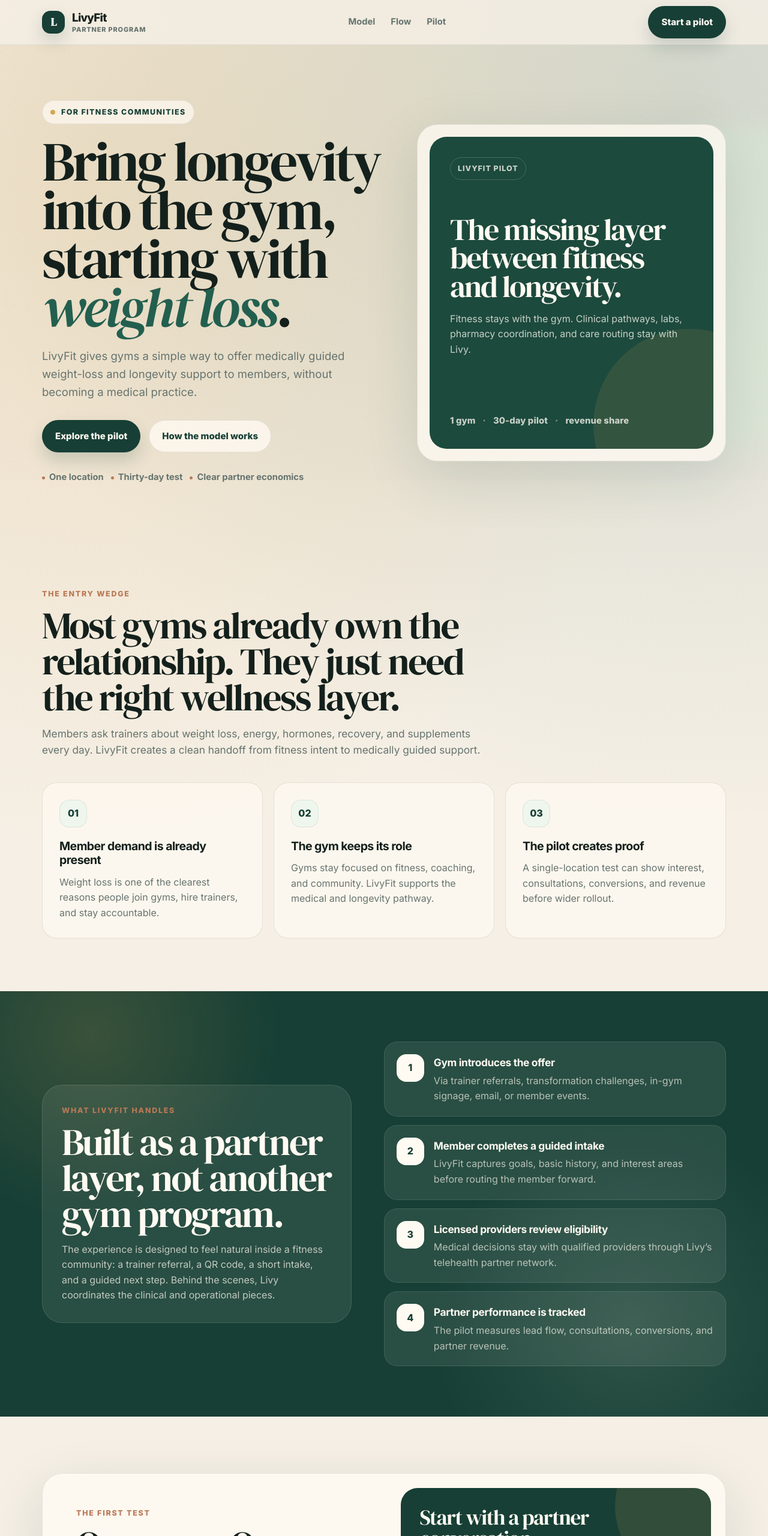
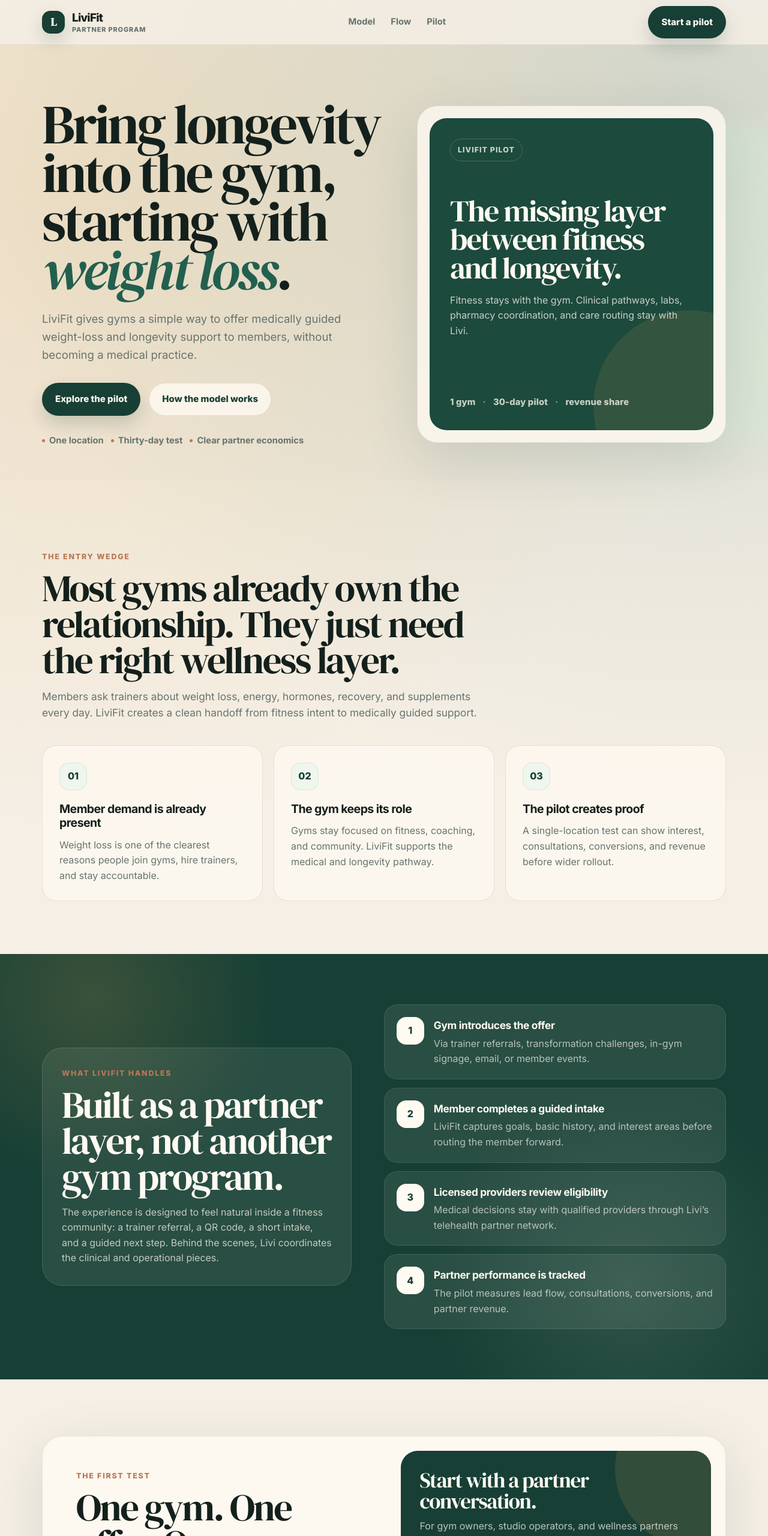
Before and after one commit to Shashank123-hub/livyfit-gyms, a plain HTML site: page index.html in a window 1280 px wide. Shown: the top 2560 px of the page at 60% size. Drawn offline with Linux system fonts and the light colour scheme.

```diff
--- a/index.html
+++ b/index.html
@@ -3,7 +3,7 @@
 <head>
   <meta charset="UTF-8" />
   <meta name="viewport" content="width=device-width, initial-scale=1.0" />
-  <title>LivyFit | Weight-Loss & Longevity Programs for Fitness Communities</title>
+  <title>LiviFit | Weight-Loss & Longevity Programs for Fitness Communities</title>
   <meta name="description" content="LivyFit helps fitness communities offer medically guided weight-loss and longevity programs through a simple partner model." />
 
   <link rel="preconnect" href="https://fonts.googleapis.com" />
@@ -699,7 +699,7 @@
       <div class="container nav-inner">
         <a href="#top" class="brand" aria-label="LivyFit home">
           <span class="brand-mark">L</span>
-          <span>LivyFit <small>Partner Program</small></span>
+          <span>LiviFit <small>Partner Program</small></span>
         </a>
         <div class="nav-links">
           <a href="#model">Model</a>
@@ -714,10 +714,9 @@
       <section class="hero">
         <div class="container hero-grid">
           <div>
-            <div class="eyebrow">For fitness communities</div>
             <h1>Bring longevity into the gym, starting with <span class="accent-word">weight loss</span>.</h1>
             <p class="hero-copy">
-              LivyFit gives gyms a simple way to offer medically guided weight-loss and longevity support to members, without becoming a medical practice.
+              LiviFit gives gyms a simple way to offer medically guided weight-loss and longevity support to members, without becoming a medical practice.
             </p>
             <div class="hero-actions">
               <a class="btn btn-primary" href="#apply">Explore the pilot</a>
@@ -732,11 +731,11 @@
 
           <aside class="visual-card" aria-label="LivyFit pilot card">
             <div class="visual-inner">
-              <div class="program-label">LivyFit Pilot</div>
+              <div class="program-label">LiviFit Pilot</div>
               <div>
                 <div class="visual-title">The missing layer between fitness and longevity.</div>
                 <p class="visual-copy">
-                  Fitness stays with the gym. Clinical pathways, labs, pharmacy coordination, and care routing stay with Livy.
+                  Fitness stays with the gym. Clinical pathways, labs, pharmacy coordination, and care routing stay with Livi.
                 </p>
               </div>
               <div class="mini-dashboard">
@@ -764,7 +763,7 @@
             <div class="kicker">The entry wedge</div>
             <h2>Most gyms already own the relationship. They just need the right wellness layer.</h2>
             <p class="lead">
-              Members ask trainers about weight loss, energy, hormones, recovery, and supplements every day. LivyFit creates a clean handoff from fitness intent to medically guided support.
+              Members ask trainers about weight loss, energy, hormones, recovery, and supplements every day. LiviFit creates a clean handoff from fitness intent to medically guided support.
             </p>
           </div>
 
@@ -777,7 +776,7 @@
             <article class="card">
               <div class="card-icon">02</div>
               <h3>The gym keeps its role</h3>
-              <p>Gyms stay focused on fitness, coaching, and community. LivyFit supports the medical and longevity pathway.</p>
+              <p>Gyms stay focused on fitness, coaching, and community. LiviFit supports the medical and longevity pathway.</p>
             </article>
             <article class="card">
               <div class="card-icon">03</div>
@@ -791,10 +790,10 @@
       <section class="story-band reveal" id="flow">
         <div class="container story-grid">
           <div class="story-box">
-            <div class="kicker">What LivyFit handles</div>
+            <div class="kicker">What LiviFit handles</div>
             <h2>Built as a partner layer, not another gym program.</h2>
             <p>
-              The experience is designed to feel natural inside a fitness community: a trainer referral, a QR code, a short intake, and a guided next step. Behind the scenes, Livy coordinates the clinical and operational pieces.
+              The experience is designed to feel natural inside a fitness community: a trainer referral, a QR code, a short intake, and a guided next step. Behind the scenes, Livi coordinates the clinical and operational pieces.
             </p>
           </div>
 
@@ -810,14 +809,14 @@
               <div class="path-num">2</div>
               <div>
                 <h3>Member completes a guided intake</h3>
-                <p>LivyFit captures goals, basic history, and interest areas before routing the member forward.</p>
+                <p>LiviFit captures goals, basic history, and interest areas before routing the member forward.</p>
               </div>
             </div>
             <div class="path-item">
               <div class="path-num">3</div>
               <div>
                 <h3>Licensed providers review eligibility</h3>
-                <p>Medical decisions stay with qualified providers through Livy’s telehealth partner network.</p>
+                <p>Medical decisions stay with qualified providers through Livi’s telehealth partner network.</p>
               </div>
             </div>
             <div class="path-item">
@@ -850,7 +849,7 @@
 
           <form class="form-card" id="apply" onsubmit="handleSubmit(event)">
             <h3>Start with a partner conversation.</h3>
-            <p>For gym owners, studio operators, and wellness partners exploring a LivyFit pilot.</p>
+            <p>For gym owners, studio operators, and wellness partners exploring a LiviFit pilot.</p>
 
             <div class="field">
               <label for="name">Name</label>
@@ -882,7 +881,7 @@
 
       <section class="closing reveal">
         <div class="container closing-box">
-          <h2>LivyFit helps fitness communities become the front door to longevity.</h2>
+          <h2>LiviFit helps fitness communities become the front door to longevity.</h2>
           <p>
             Weight loss is the first wedge. Over time, the same partner model can expand into labs, supplements, hormone health, recovery, and member-only wellness benefits.
           </p>
@@ -894,11 +893,11 @@
     <footer class="footer">
       <div class="container">
         <div class="footer-row">
-          <strong>LivyFit Partner Program</strong>
+          <strong>LiviFit Partner Program</strong>
           <span>Sample pilot landing page</span>
         </div>
         <p class="disclaimer">
-          LivyFit does not diagnose, prescribe, or provide medical advice through this website. Treatment eligibility, prescriptions, and clinical decisions are handled by licensed medical providers through appropriate partner networks.
+          LiviFit does not diagnose, prescribe, or provide medical advice through this website. Treatment eligibility, prescriptions, and clinical decisions are handled by licensed medical providers through appropriate partner networks.
         </p>
       </div>
     </footer>
```
